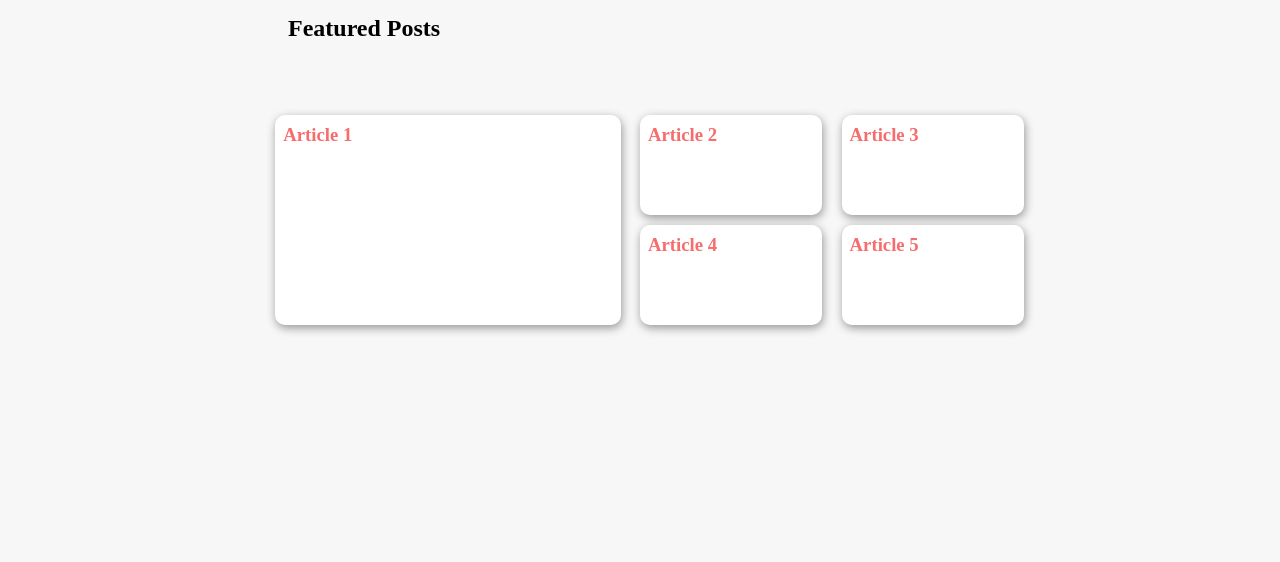
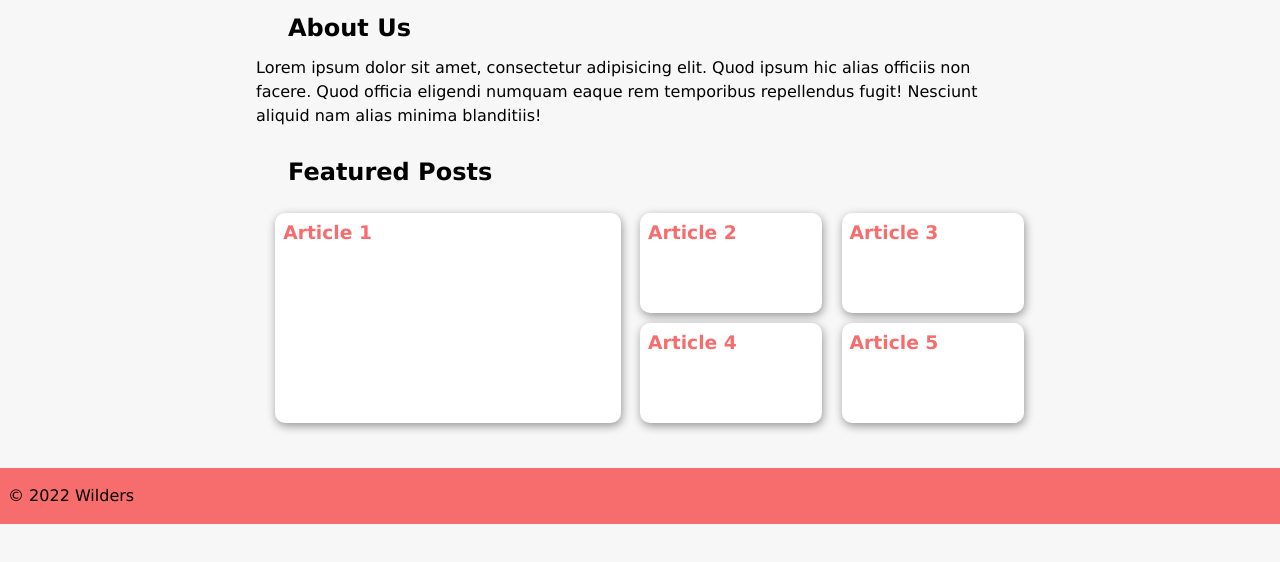
Before and after one commit to VictorGugg/responsive-design-workshop, a plain HTML site: page index.html in a window 1280 px wide. Drawn offline with Linux system fonts and the light colour scheme.

Commit message:
Added the About Us section and the Footer

```diff
--- a/index.html
+++ b/index.html
@@ -7,11 +7,19 @@
     <link rel="stylesheet" href="style.css">
     <title>Workshop Responsive Design</title>
 </head>
+
 <body>
+    <main>
+
+        <!-- Section "About Us" -->
+        <section id="aboutUs-section">
+            <h2>About Us</h2>
+        <p>Lorem ipsum dolor sit amet, consectetur adipisicing elit. Quod ipsum hic alias officiis non facere.
+            Quod officia eligendi numquam eaque rem temporibus repellendus fugit!
+            Nesciunt aliquid nam alias minima blanditiis!</p>
+        </section>
 
     <!-- Section "Featured Posts" -->
-
-
     <section class="featuredPosts">
         <h2>Featured Posts</h2>
         <article><h3>Article 1</h3></article>
@@ -20,6 +28,8 @@
         <article><h3>Article 4</h3></article>
         <article><h3>Article 5</h3></article>
     </section>
+    </main>
 
+    <footer>&copy; 2022 Wilders</footer>
 </body>
 </html>
--- a/style.css
+++ b/style.css
@@ -1,5 +1,11 @@
+@font-face {
+    font-family: "Verdana-Custom";
+    src: url("./assets/fonts/verdana/verdana.ttf") format("truetype"), url("./assets/fonts/verdana/VERDANA0.TTF") format("truetype"), url("./assets/fonts/verdana/Verdana\ Bold.ttf") format("truetype"), url("./assets/fonts/verdana/verdanab.ttf") format("truetype");
+  }
+
 * {
     box-sizing: border-box;
+    font-family: "Verdana", "Verdana-Custom", sans-serif;
     margin: 0;
     line-height: 1.5rem;
 }
@@ -12,13 +18,17 @@ h2 {
     margin: 1rem 2rem;
 }
 
+section {
+    width: 60%;
+    margin: auto;
+    margin-bottom: 1rem;
+}
+
 .featuredPosts {
     display: grid;
-    width: 60%;
     height: auto;
-    margin: auto;
     grid-template-columns: 1fr 1fr;
-    grid-template-rows: repeat(3, 110px);
+    grid-template-rows: 4rem repeat(2, 110px);
     grid-template-areas:
     "title title"
     "main main"
@@ -72,10 +82,16 @@ article h3 {
     margin-left: 5%;
 }
 
+footer {
+    margin-top: 40px;
+    background-color: #f76c6c;
+    padding: 1rem 0.5rem;
+}
+
 @media screen and (min-width: 1200px) {
     .featuredPosts {
         grid-template-columns: repeat(4, 1fr);
-        grid-template-rows: repeat(3, 110px);
+        grid-template-rows: 4 rem repeat(2, 110px);
         grid-template-areas:
         "title title title title"
         "main main b c"
```
